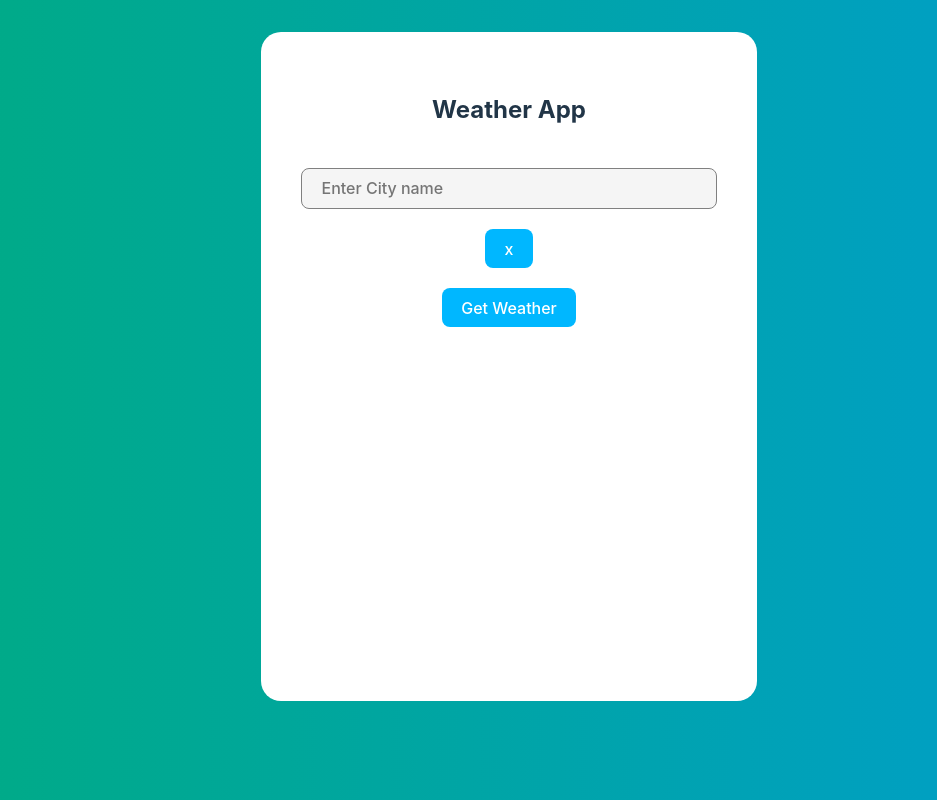
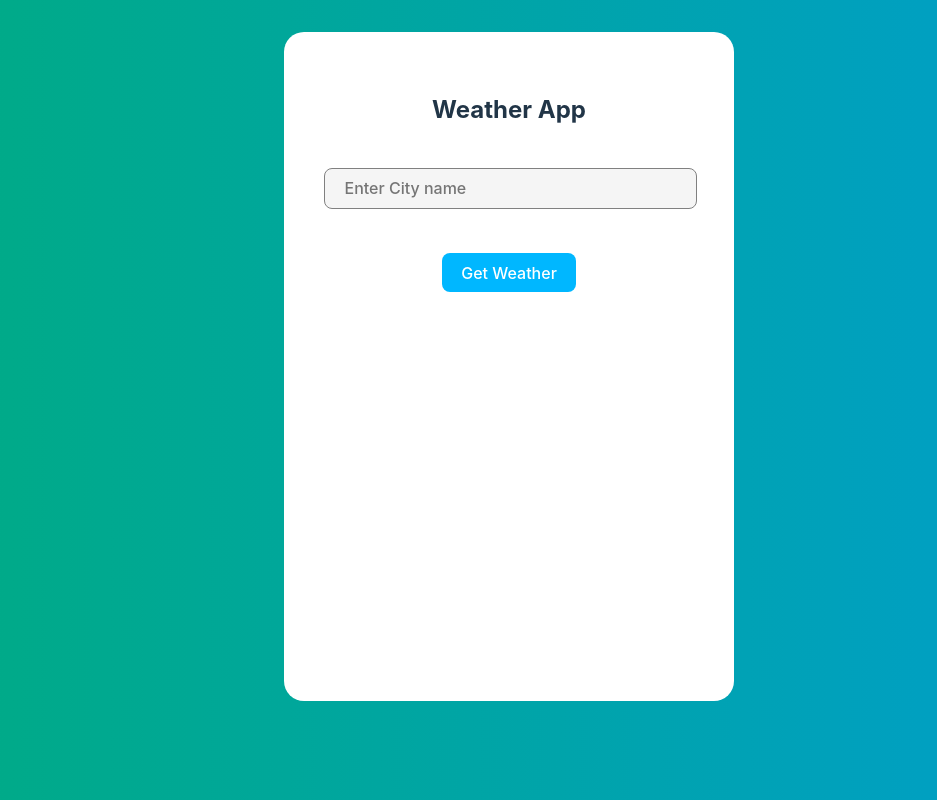
Before and after one commit to haseeb0307/weatherapp, a React (Vite) app: page / in a window 1280 px wide. Shown: the whole page, without its empty margins (171-1108 px from the left). Built offline with nearby package versions, Linux system fonts and the light colour scheme.

Commit message:
add cross btn and  update cose

```diff
--- a/src/App.jsx
+++ b/src/App.jsx
@@ -13,8 +13,14 @@ function App() {
   const [coord2, setcoord2] = useState('')
   const [sys, setsys] = useState('')
   const apiKey = 'https://67b5f2ba39d8c810d0a5c2eb--keen-crumble-846a16.netlify.app/';
-  console.log(city);
+
   const handleChange = (e) => setCity(e.target.value);
+
+  // Function to clear input field
+  const clearInput = () => {
+    setCity('');
+  };
+
   const getWeather = async () => {
     if (!city) return
 
@@ -23,9 +29,7 @@ function App() {
     const url = `https://api.openweathermap.org/data/2.5/weather?units=metric&q=${city}&appid=e7c3f78c726ad426f9c625c8e89326e7`
     try {
       const res = await fetch(url);
-      console.log({ res });
       const data = await res.json();
-      console.log({ data });
       if (data.cod === 404) {
         setError('city not found');
         setWeather('null');
@@ -34,7 +38,6 @@ function App() {
         setWeather(data.weather[0]);
         setwind(data.wind);
         setcityname(data.name);
-        console.log(weather);
         const now = new Date();
         const formattedDateTime = now.toLocaleString();
         setDatetime(formattedDateTime);
@@ -47,30 +50,32 @@ function App() {
       setError("failed to fetch data");
     }
   }
+
   return (
-    <>
     <div className='main-div'>
       <div className='form'>
         <h2>Weather App</h2>
-          <input type="text" value={city} onChange={handleChange} placeholder='Enter City name '/>
-          <span><button>x</button></span>
-
-
-          <br></br>
+        <div className='input-container'>
+          <input
+            type="text"
+            value={city}
+            onChange={handleChange}
+            placeholder='Enter City name'
+          />
+          {city && <span className="clear-btn" onClick={clearInput}>×</span>} {/* Cross button */}
+        </div>
+        <br />
         <button onClick={getWeather}>Get Weather</button>
-        <h2> {sys} </h2>
+        <h2>{sys}</h2>
         {error && <p>{error}</p>}
         {datetime && <p>{datetime}</p>}
         <h2>{cityname}</h2>
         {temp && <p>{temp} °C</p>}
-          {/* {coord2?.lon && <p>longitude  : {coord2?.lon} </p>} */}
-          {/* {coord?.lat && <p>latitude  : {coord?.lat} </p>} */}
         <p>{weather?.main}</p>
         {wind?.speed && <p>wind speed : {wind?.speed} m/s</p>}
       </div>
     </div>
-    </>
   )
 }
 
-export default App
+export default App;
```
Lines whose indentation alone changed are shown as unchanged.
